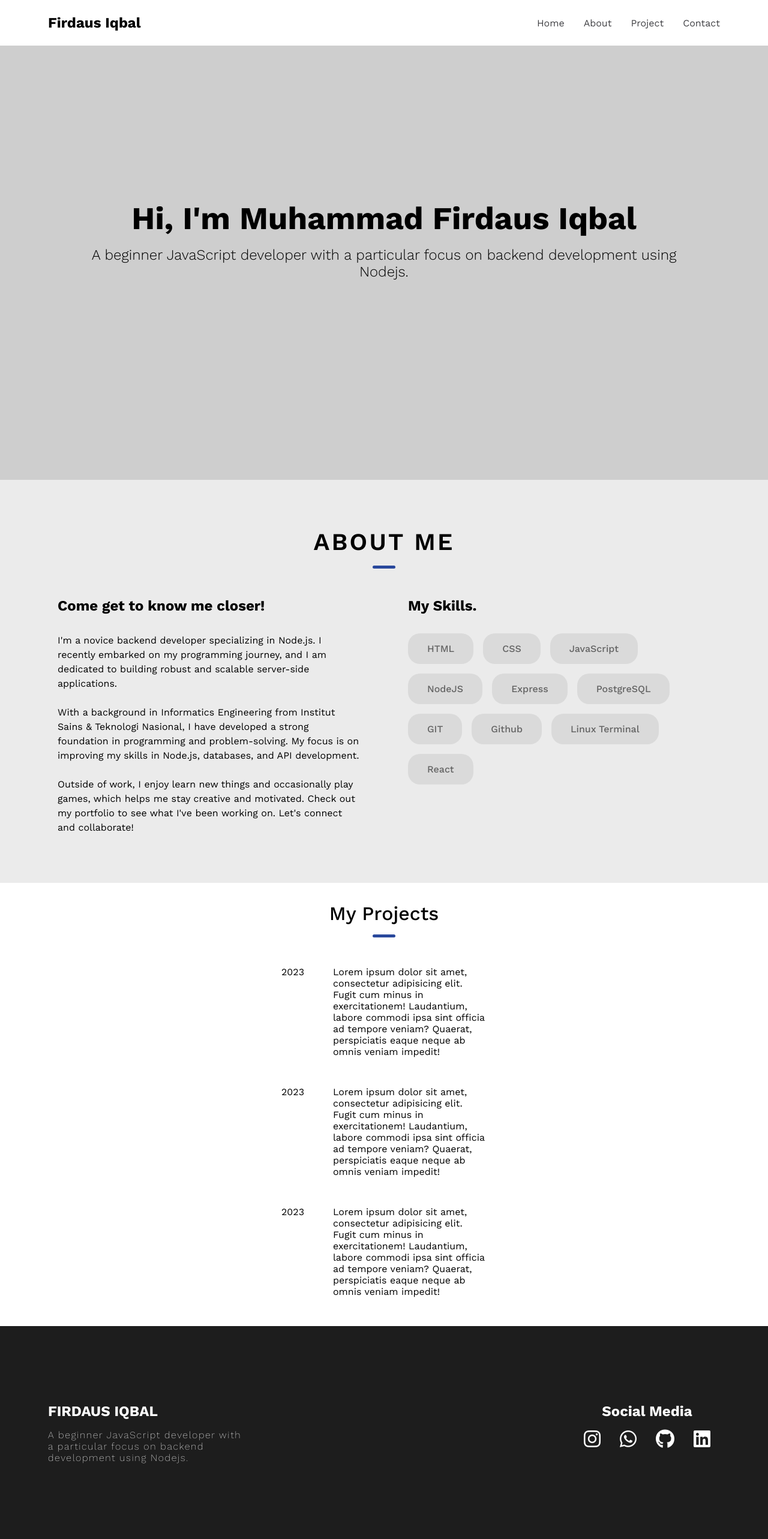
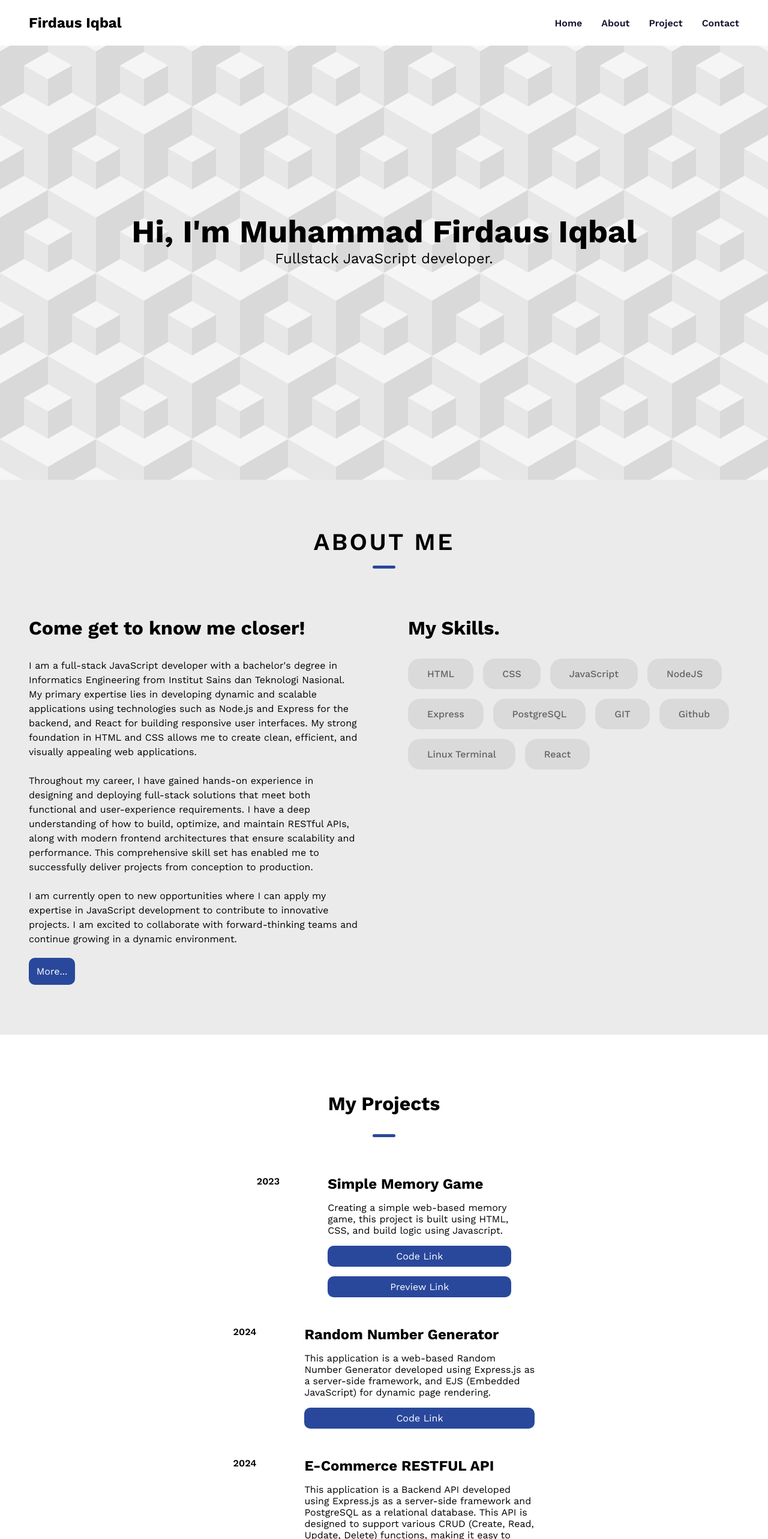
Before and after one commit to FirdausIqbal/Portfolio-React, a React (Create React App) app: page / in a window 1280 px wide. Shown: the top 2566 px of the page at 60% size. Built offline with nearby package versions, Linux system fonts and the light colour scheme.

Commit message:
portfolio commit | Part 1

```diff
--- a/src/components/About.jsx
+++ b/src/components/About.jsx
@@ -1,17 +1,20 @@
-import React from 'react'
-import styled from 'styled-components'
+import React from "react";
+import styled from "styled-components";
+import { mobile } from "../responsive";
+import { Link } from "react-router-dom";
 
 const Container = styled.section`
+  width: 100%;
   background-color: #ebebeb;
-    padding: 5rem 0;
-`
+  /* padding: 4rem; */
+`;
 const Head = styled.h1`
   text-align: center;
-
   font-size: 2.5rem;
   font-weight: 600;
   letter-spacing: 0.2rem;
-`
+  padding-top: 5rem;
+`;
 const Decoration = styled.div`
   text-align: center;
   background-color: #29489c;
@@ -19,66 +22,120 @@ const Decoration = styled.div`
   width: 3%;
   height: 5px;
   border-radius: 10px;
-`
+  ${mobile({
+    width: "10%",
+  })}
+`;
 
 const Bodytext = styled.div`
-    padding: 0 6rem;
+  padding: 0 3rem 6rem;
   display: flex;
   justify-content: space-between;
   gap: 5rem;
-`
+  ${mobile({
+    flexDirection: "column",
+  })}
+`;
 const Left = styled.div`
   flex: 1;
-`
+`;
 const Right = styled.div`
   flex: 1;
-`
+`;
 const Paragraphme = styled.p`
   line-height: 1.5;
-`
-const Subhead = styled.h2`
   margin-bottom: 2rem;
-`
+`;
+const Subhead = styled.div`
+  margin: 2rem 0;
+  font-size: 2rem;
+  font-weight: 700;
+  ${mobile({
+    fontSize: "1.2rem",
+  })}
+`;
 const Itemcontainer = styled.div`
   display: flex;
   flex-wrap: wrap;
   gap: 1rem;
-`
+`;
 const Itemskills = styled.div`
   padding: 1rem 2rem;
   border-radius: 20px;
   background-color: #dadada;
   font-weight: 500;
   color: #636363;
-`
-const DataSkills = ["HTML", "CSS", "JavaScript", "NodeJS", "Express", "PostgreSQL", "GIT", "Github", "Linux Terminal", "React"];
+  ${mobile({
+    fontSize: "0.8rem",
+    padding: "0.7rem 1rem",
+  })}
+`;
+
+const StyleLink = styled(Link)`
+  position: relative;
+  text-decoration: none;
+  padding: 0.8rem;
+  border-radius: 10px;
+  background-color: #29489c;
+  color: white;
+`;
+
+const DataSkills = [
+  "HTML",
+  "CSS",
+  "JavaScript",
+  "NodeJS",
+  "Express",
+  "PostgreSQL",
+  "GIT",
+  "Github",
+  "Linux Terminal",
+  "React",
+];
 const About = () => {
   return (
-    <Container id='about'>
+    <Container id="about">
       <Head>ABOUT ME</Head>
-        <Decoration></Decoration>
+      <Decoration />
       <Bodytext>
         <Left>
           <Subhead>Come get to know me closer!</Subhead>
           <Paragraphme>
-                    I'm  a novice backend developer specializing in Node.js. I recently embarked on my programming journey, and I am dedicated to building robust and scalable server-side applications.
-                    <br/><br />
-                    With a background in Informatics Engineering from Institut Sains & Teknologi Nasional, I have developed a strong foundation in programming and problem-solving. My focus is on improving my skills in Node.js, databases, and API development.
-                    <br /><br />
-                    Outside of work, I enjoy learn new things and occasionally play games, which helps me stay creative and motivated. Check out my portfolio to see what I've been working on. Let's connect and collaborate!
+            I am a full-stack JavaScript developer with a bachelor's degree in
+            Informatics Engineering from Institut Sains dan Teknologi Nasional.
+            My primary expertise lies in developing dynamic and scalable
+            applications using technologies such as Node.js and Express for the
+            backend, and React for building responsive user interfaces. My
+            strong foundation in HTML and CSS allows me to create clean,
+            efficient, and visually appealing web applications.
+            <br />
+            <br />
+            Throughout my career, I have gained hands-on experience in designing
+            and deploying full-stack solutions that meet both functional and
+            user-experience requirements. I have a deep understanding of how to
+            build, optimize, and maintain RESTful APIs, along with modern
+            frontend architectures that ensure scalability and performance. This
+            comprehensive skill set has enabled me to successfully deliver
+            projects from conception to production.
+            <br />
+            <br />I am currently open to new opportunities where I can apply my
+            expertise in JavaScript development to contribute to innovative
+            projects. I am excited to collaborate with forward-thinking teams
+            and continue growing in a dynamic environment.
           </Paragraphme>
+          <StyleLink to={"/"}>More...</StyleLink>
         </Left>
         <Right>
           <Subhead>My Skills.</Subhead>
           <Itemcontainer>
-                    {DataSkills.map((item, index)=>
+            {DataSkills.map((item, index) => (
               <Itemskills key={index}>{item}</Itemskills>
-                    )}
+            ))}
           </Itemcontainer>
         </Right>
       </Bodytext>
     </Container>
-  )
-}
+  );
+};
 
-export default About
+export default About;
--- a/src/components/Banner.jsx
+++ b/src/components/Banner.jsx
@@ -1,48 +1,53 @@
-import React from 'react'
-import styled from 'styled-components'
+import React from "react";
+import styled from "styled-components";
+import { mobile } from "../responsive";
 
 const Container = styled.div`
-    background-color: #cecece;
+  background-image: url("/Images/bg.png");
   width: 100%;
   height: 100vh;
   color: #000000;
   display: flex;
   align-items: center;
-`
+`;
 const InnerText = styled.div`
+  background-color: #ffffffcf;
   display: flex;
+  height: 100%;
   width: 100%;
   align-items: center;
   justify-content: center;
-    padding: 3rem 9rem;
-`
+  padding: 0 4rem;
+`;
 const Main = styled.div`
   font-size: 3.3rem;
   text-align: center;
   font-weight: 700;
   align-items: center;
-`
+  ${mobile({
+    fontSize: "2rem",
+  })}
+`;
 const Minibio = styled.p`
-    padding-top: 1rem;
+  /* padding-top: 1rem; */
   font-size: 1.5rem;
-    font-weight: 300;
-`
+  font-weight: 400;
+  ${mobile({
+    fontSize: "1rem",
+  })}
+`;
 
 const Banner = () => {
   return (
     <Container>
       <InnerText>
         <Main>
-            Hi, I'm Muhammad Firdaus Iqbal <br/>
-            <Minibio>
-              A beginner JavaScript developer with a particular focus on backend development using Nodejs.
-            </Minibio>
+          Hi, I'm Muhammad Firdaus Iqbal <br />
+          <Minibio>Fullstack JavaScript developer.</Minibio>
         </Main>
       </InnerText>
     </Container>
-  )
-}
+  );
+};
 
-
-
-export default Banner
+export default Banner;
--- a/src/components/Footer.jsx
+++ b/src/components/Footer.jsx
@@ -1,77 +1,80 @@
-import React from 'react'
-import { Link } from 'react-router-dom'
-import styled from 'styled-components'
+import React from "react";
+import { Link } from "react-router-dom";
+import styled from "styled-components";
+import { mobile } from "../responsive";
 
 const Container = styled.section`
-    padding: 0 5rem;
   background-color: #1d1d1d;
-`
+`;
 const Main = styled.div`
   display: flex;
   justify-content: space-between;
-    padding: 8rem 0;
+  padding: 8rem 2rem;
   color: white;
-
-`
-const Main_left = styled.div`
-    width: 30%;
-`
-const Main_right = styled.div`
+  ${mobile({
+    flexDirection: "column",
+    justifyContent: "center",
+    alignItems: "center",
+    gap: "3rem",
+  })}
+`;
+const MainLeft = styled.div`
+  /* width: 30%; */
+  flex: 1;
+  ${mobile({
+    textAlign: "center",
+  })}
+`;
+const MainRight = styled.div`
+  flex: 1;
   text-align: center;
-`
+`;
 
 const Head = styled.h1`
   margin-bottom: 1rem;
-`
+`;
 const Paragraph = styled.p`
   font-weight: 200;
   letter-spacing: 0.1rem;
-`
-const IconContainer = styled.div``
+`;
+const IconContainer = styled.div``;
 const Icon = styled.i`
   font-size: 2rem;
   margin: 0 1rem;
-`
+`;
 const StyledLink = styled(Link)`
   text-decoration: none;
   color: white;
-`
+`;
 
 const Footer = () => {
   return (
-    <Container>
+    <Container id="contact">
       <Main>
-            <Main_left>
-                <Head>
-                    FIRDAUS IQBAL
-                </Head>
-                <Paragraph>
-                    A beginner JavaScript developer with a particular focus on backend development using Nodejs.
-                </Paragraph>
-            </Main_left>
-            <Main_right>
-                <Head>
-                    Social Media
-                </Head>
+        <MainLeft>
+          <Head>FIRDAUS IQBAL</Head>
+          <Paragraph>Fullstact JavaScript developer</Paragraph>
+        </MainLeft>
+        <MainRight>
+          <Head>Find Me.</Head>
           <IconContainer>
-                    <StyledLink to={'https://instagram.com/firdausiqball'}>
-                        <Icon className='fa-brands fa-instagram'></Icon>
+            <StyledLink to={"https://instagram.com/firdausiqball"}>
+              <Icon className="fa-brands fa-instagram"></Icon>
             </StyledLink>
-                    <StyledLink to={'https://instagram.com/firdausiqball'}>
-                        <Icon className='fa-brands fa-whatsapp'></Icon>
+            <StyledLink to={"https://wa.me/081289485764"}>
+              <Icon className="fa-brands fa-whatsapp"></Icon>
             </StyledLink>
-                    <StyledLink to={'https://github.com/FirdausIqbal'}>
-                        <Icon className='fa-brands fa-github'></Icon>
+            <StyledLink to={"https://github.com/FirdausIqbal"}>
+              <Icon className="fa-brands fa-github"></Icon>
             </StyledLink>
-                    <StyledLink to={'https://linkedin.com/in/mfirdausiqbalr'}>
-                        <Icon className='fa-brands fa-linkedin'></Icon>
+            <StyledLink to={"https://linkedin.com/in/mfirdausiqbalr"}>
+              <Icon className="fa-brands fa-linkedin"></Icon>
             </StyledLink>
-
           </IconContainer>
-            </Main_right>
+        </MainRight>
       </Main>
     </Container>
-  )
-}
+  );
+};
 
-export default Footer
+export default Footer;
--- a/src/components/Navbar.jsx
+++ b/src/components/Navbar.jsx
@@ -1,45 +1,69 @@
-import React from 'react'
-import { Link } from 'react-router-dom'
-import styled from 'styled-components'
+import React, { useState } from "react";
+import { Link } from "react-router-dom";
+import styled from "styled-components";
+import { mobile } from "../responsive";
+import Navlink from "./Navlink";
 
 const Container = styled.div`
-    position: fixed;
-    background-color: #ffffff;
-    width: 100%;
-`
+  position: fixed;
+  width: 100%;
+  height: 4rem;
+  z-index: 8;
+`;
 const Main = styled.div`
-    display: flex;
-    justify-content: space-between;
-    align-items: center;
-    padding: 1.5rem 5rem;
-`
+  display: flex;
+  justify-content: space-between;
+  background-color: #ffffff;
+  align-items: center;
+  padding: 1.5rem 3rem;
+  ${mobile({
+    padding: "1rem 2rem",
+  })}
+`;
 const Me = styled.h1`
   font-size: 1.5rem;
-`
-const Left = styled.div`
-
-`
+`;
+const Left = styled.div``;
 const Right = styled.div`
   display: flex;
   gap: 2rem;
-`
+  justify-content: center;
+  align-items: center;
+`;
 
-const About = styled.div`
+const List = styled.div`
+  font-weight: 600;
   cursor: pointer;
-`
-const Contact = styled.div`
-  cursor: pointer;
-`
-const Projects = styled.div`
-  cursor: pointer;
-`
+`;
 
 const StyledLink = styled(Link)`
   text-decoration: none;
-  color: #404044;
-`
+  color: #161630;
+  ${mobile({
+    display: "none",
+  })}
+`;
+const MainBar = styled.div`
+  display: none;
+  ${mobile({
+    display: "block",
+  })}
+`;
+
+const Bar = styled.div`
+  display: none;
+  font-size: 2rem;
+  z-index: 10;
+  ${mobile({
+    display: "block",
+  })}
+`;
 
 const Navbar = () => {
+  const [open, setOpen] = useState(false);
+  const handleClick = () => {
+    setOpen(!open);
+  };
   return (
     <Container>
       <Main>
@@ -47,23 +71,37 @@ const Navbar = () => {
           <Me>Firdaus Iqbal</Me>
         </Left>
         <Right>
-          <StyledLink to={'/'}>
-            <About>Home</About>
+          <StyledLink to={"/"}>
+            <List>Home</List>
           </StyledLink>
-          <StyledLink to='#about'>
-            <About>About</About>
+          <StyledLink to="#about">
+            <List>About</List>
           </StyledLink>
-          <StyledLink to='#about'>
-            <About>Project</About>
+          <StyledLink to="#project">
+            <List>Project</List>
           </StyledLink>
-          <StyledLink to='#about'>
-            <About>Contact</About>
+          <StyledLink to="#contact">
+            <List>Contact</List>
           </StyledLink>
-
+          <MainBar>
+            <Bar
+              style={{ display: open ? "none" : "block" }}
+              onClick={handleClick}
+            >
+              <i className="fa-solid fa-bars"></i>
+            </Bar>
+            <Bar
+              style={{ display: open ? "block" : "none" }}
+              onClick={handleClick}
+            >
+              <i className="fa-solid fa-xmark"></i>
+            </Bar>
+          </MainBar>
         </Right>
       </Main>
+      <Navlink props={open} setter={setOpen} />
     </Container>
-  )
-}
+  );
+};
 
-export default Navbar
+export default Navbar;
--- /dev/null
+++ b/src/components/Navlink.jsx
@@ -0,0 +1,54 @@
+import React from "react";
+import { Link } from "react-router-dom";
+import styled from "styled-components";
+
+const Container = styled.div`
+  /* display: ${({ open }) => (open ? "block" : "none")}; */
+  z-index: 2;
+  position: relative;
+  top: 1;
+  left: 0;
+  height: 100vh;
+  width: 100%;
+  background-color: #525050;
+  transform: ${({ open }) => (open ? "translate(0)" : "translate(100%)")};
+  opacity: ${({ open }) => (open ? "1" : "0")};
+  transition: transform 0.3s ease, opacity 0.3s ease;
+`;
+const Main = styled.div`
+  display: flex;
+  flex-direction: column;
+  align-items: center;
+  gap: 5rem;
+  padding-top: 2rem;
+`;
+
+const StyledLink = styled(Link)`
+  text-decoration: none;
+  color: white;
+  font-size: 2rem;
+  font-weight: 600;
+`;
+
+const Navlink = ({ props, setter }) => {
+  return (
+    <Container open={props}>
+      <Main>
+        <StyledLink to={"/"} onClick={() => setter(false)}>
+          <span>Home</span>
+        </StyledLink>
+        <StyledLink to={"#about"} onClick={() => setter(false)}>
+          <span>About</span>
+        </StyledLink>
+        <StyledLink to={"#project"} onClick={() => setter(false)}>
+          <span>Project</span>
+        </StyledLink>
+        <StyledLink to={"#contact"} onClick={() => setter(false)}>
+          <span>Contact</span>
+        </StyledLink>
+      </Main>
+    </Container>
+  );
+};
+
+export default Navlink;
--- a/src/components/Project.jsx
+++ b/src/components/Project.jsx
@@ -1,56 +1,108 @@
-import React from 'react'
-import styled from 'styled-components'
+import React from "react";
+import styled from "styled-components";
+import { mobile } from "../responsive";
+import { Link } from "react-router-dom";
+import { projectData } from "../data";
 
 const Container = styled.section`
-
-`
+  width: 100%;
+  padding: 4rem 0;
+  background-color: #ffffff;
+`;
+const MainContainer = styled.div`
+  display: flex;
+  flex-direction: column;
+  justify-content: center;
+  width: 100%;
+  max-width: 100%;
+  align-items: center;
+  margin-top: 4rem;
+`;
 const Main = styled.div`
   display: flex;
-    margin: 3rem 0;
-    gap: 3rem;
+  gap: 5rem;
   justify-content: center;
-`
+  align-items: flex-start;
+  margin-bottom: 3rem;
+  ${mobile({
+    flexDirection: "column",
+    gap: "1rem",
+    padding: "0 2rem",
+    alignItems: "start",
+  })}
+`;
 const Decoration = styled.div`
   text-align: center;
   background-color: #29489c;
-    margin: 0 auto;
+  margin: 1rem auto;
   width: 3%;
   height: 5px;
   border-radius: 10px;
-`
+  ${mobile({
+    width: "10%",
+  })}
+`;
 
 const Left = styled.div`
   text-align: right;
-`
+  font-weight: 600;
+`;
 const Right = styled.div`
-    width: 20%;
-`
+  width: 30%;
+  display: flex;
+  flex-direction: column;
+  gap: 1rem;
+  ${mobile({
+    width: "100%",
+  })}
+`;
 const Head = styled.div`
   text-align: center;
   font-size: 2rem;
-    font-weight: 500;
+  font-weight: 700;
   padding: 2rem 0 1rem;
-`
+`;
+
+const StyledLink = styled(Link)`
+  padding: 0.5rem;
+  background-color: #29489c;
+  border-radius: 10px;
+  color: white;
+  text-decoration: none;
+  text-align: center;
+`;
 
 const Project = () => {
   return (
-    <Container>
+    <Container id="project">
       <Head>My Projects</Head>
       <Decoration />
-        <Main>
-            <Left>2023</Left>
-            <Right>Lorem ipsum dolor sit amet, consectetur adipisicing elit. Fugit cum minus in exercitationem! Laudantium, labore commodi ipsa sint officia ad tempore veniam? Quaerat, perspiciatis eaque neque ab omnis veniam impedit!</Right>
+      <MainContainer>
+        {projectData.map((item) => (
+          <Main key={item.id}>
+            <Left>{item.year}</Left>
+            <Right>
+              <h1>{item.title}</h1>
+              <p>{item.desc}</p>
+              {item.links.map((link, index) => {
+                const display = []
+                if(link.frontend){
+                  display.push(<StyledLink key={`${index}-frontend`} to={link.frontend}>Frontend Link</StyledLink>)
+                }
+                if(link.backend){
+                  display.push(<StyledLink key={`${index}-backend`} to={link.backend}>Code Link</StyledLink>)
+                }
+                if(link.preview){
+                  display.push(<StyledLink key={`${index}-preview`} to={link.preview}>Preview Link</StyledLink>)
+                }
+                return display.length > 0 ? display : null
+              })}
+            </Right>
           </Main>
-        <Main>
-            <Left>2023</Left>
-            <Right>Lorem ipsum dolor sit amet, consectetur adipisicing elit. Fugit cum minus in exercitationem! Laudantium, labore commodi ipsa sint officia ad tempore veniam? Quaerat, perspiciatis eaque neque ab omnis veniam impedit!</Right>
-        </Main>
-        <Main>
-            <Left>2023</Left>
-            <Right>Lorem ipsum dolor sit amet, consectetur adipisicing elit. Fugit cum minus in exercitationem! Laudantium, labore commodi ipsa sint officia ad tempore veniam? Quaerat, perspiciatis eaque neque ab omnis veniam impedit!</Right>
-        </Main>
+        ))}
+      </MainContainer>
     </Container>
-  )
-}
+  );
+};
 
-export default Project
+export default Project;
--- /dev/null
+++ b/src/data.js
@@ -0,0 +1,54 @@
+export const projectData = [
+    {
+        id: 1,
+        title: 'Simple Memory Game',
+        desc: 'Creating a simple web-based memory game, this project is built using HTML, CSS, and build logic using Javascript.',
+        links: [
+            {
+                frontend: null,
+                backend: 'https://github.com/FirdausIqbal/game-memori',
+                preview: 'https://firdausiqbal.github.io/game-memori/',
+            }
+        ],
+        year: 2023
+    },
+    {
+        id: 2,
+        title: 'Random Number Generator',
+        desc: 'This application is a web-based Random Number Generator developed using Express.js as a server-side framework, and EJS (Embedded JavaScript) for dynamic page rendering.',
+        links: [
+            {
+                frontend: null,
+                backend: 'https://github.com/FirdausIqbal/Random_Number_Generator',
+                preview: null
+            }
+        ],
+        year: 2024
+    },
+    {
+        id: 3,
+        title: 'E-Commerce RESTFUL API',
+        desc: 'This application is a Backend API developed using Express.js as a server-side framework and PostgreSQL as a relational database. This API is designed to support various CRUD (Create, Read, Update, Delete) functions, making it easy to manage data quickly and securely.',
+        links: [
+            {
+                frontend: null,
+                backend: 'https://github.com/FirdausIqbal/E-Commerce-Api',
+                preview: null
+            }
+        ],
+        year: 2024
+    },
+    {
+        id: 4,
+        title: 'Simple Todo List App CRUD',
+        desc: 'A simple list recording application. Built using Express JS as server-side backend, React JS as User Interface.',
+        links: [
+            {
+                frontend: 'https://github.com/FirdausIqbal/Todo_App',
+                backend: 'https://github.com/FirdausIqbal/Todo-Backend-Api',
+                preview: 'https://todo-app-firdausiqbal.vercel.app/'
+            }
+        ],
+        year: 2024
+    }
+]
--- a/src/index.js
+++ b/src/index.js
@@ -1,5 +1,5 @@
 import React from 'react';
-import ReactDOM from 'react-dom';
+import ReactDOM from 'react-dom/client';
 import App from './App';
 
 const root = ReactDOM.createRoot(document.getElementById('root'));
--- /dev/null
+++ b/src/responsive.js
@@ -0,0 +1,8 @@
+import { css } from "styled-components";
+export const mobile = (style) => {
+    return css`
+        @media screen and (max-width: 490px) {
+            ${style}
+        }
+    `
+}
```
Also changed, not shown: public/Images/bg.png (added). Lines whose indentation alone changed are shown as unchanged.
